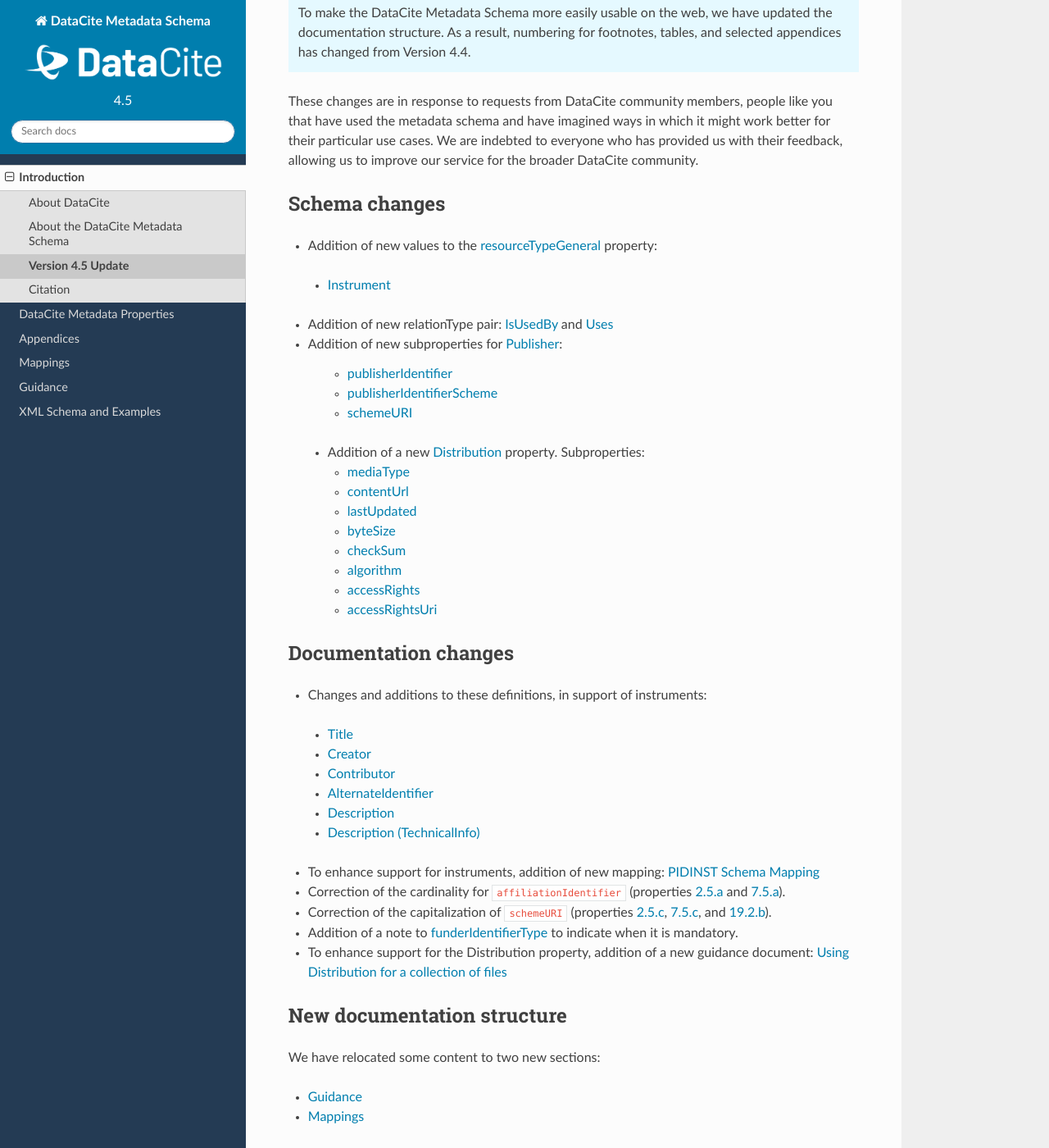
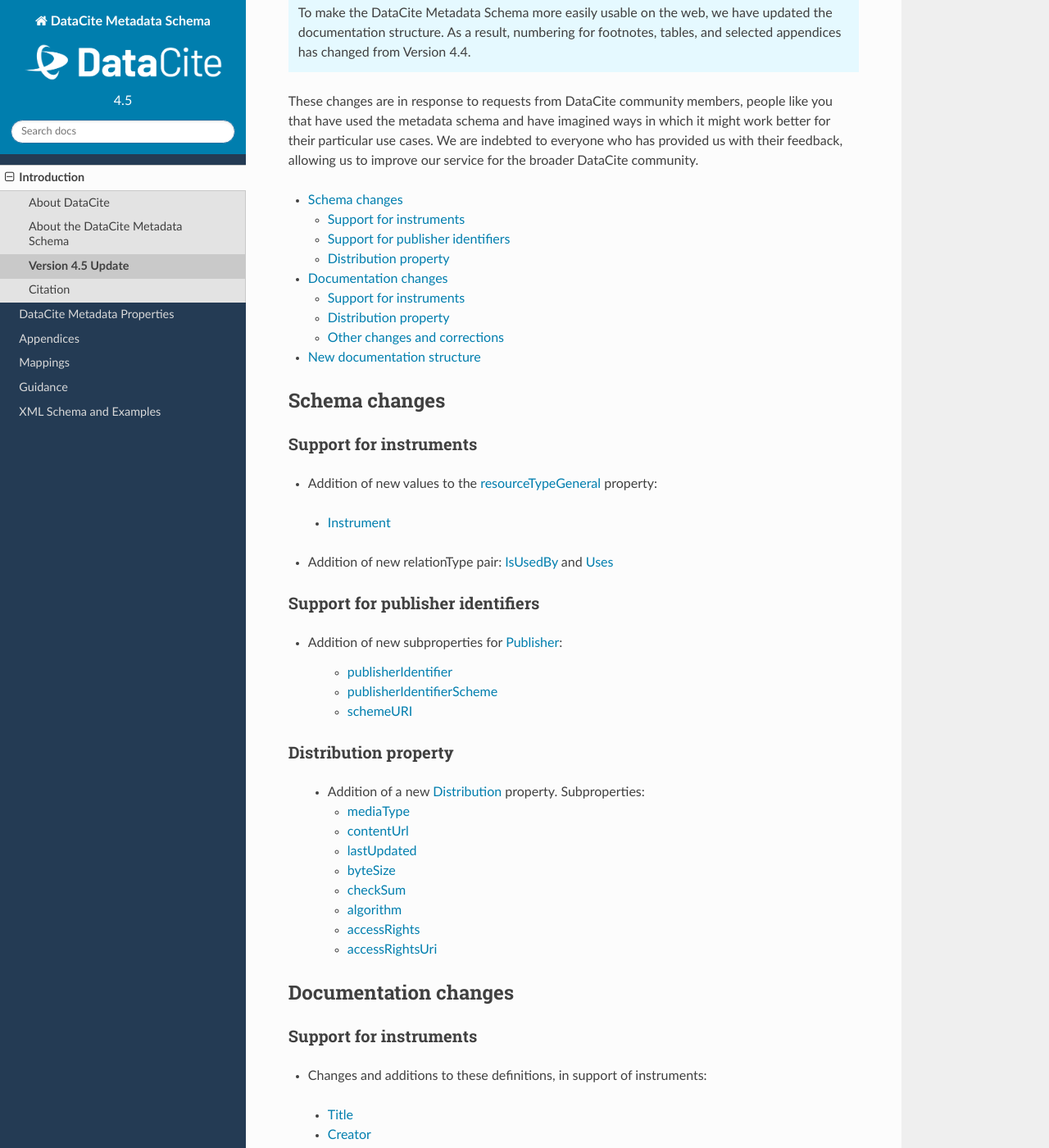
Before and after one commit to datacite/schema-docs, a Sphinx documentation site: the page built from docs/introduction/version_update.rst, in a window 1280 px wide and 1400 px high, scrolled down 413 px. Shown: the whole window at 82% size. Built offline with Sphinx 7.4.7 and the Read the Docs theme 2.0.0, drawn with Linux system fonts in a browser that asks for light colours; comment, search, counter and statistics services are not loaded; some of the changed text lies outside the part shown.

Commit message:
organize version update page

```diff
--- a/docs/introduction/version_update.rst
+++ b/docs/introduction/version_update.rst
@@ -14,8 +14,13 @@ Version 4.5 Update
 
 These changes are in response to requests from DataCite community members, people like you that have used the metadata schema and have imagined ways in which it might work better for their particular use cases. We are indebted to everyone who has provided us with their feedback, allowing us to improve our service for the broader DataCite community.
 
+.. contents:: :local:
+
 Schema changes
 -----------------------------
+
+Support for instruments
+~~~~~~~~~~~~~~~~~~~~~~~~~~~~~~~~~~~~~~
 
 * Addition of new values to the :ref:`resourceTypeGeneral <10.a>` property:
 
@@ -23,11 +28,17 @@ Schema changes
 
 * Addition of new relationType pair: :ref:`IsUsedBy <IsUsedBy>` and :ref:`Uses <Uses>`
 
+Support for publisher identifiers
+~~~~~~~~~~~~~~~~~~~~~~~~~~~~~~~~~~~~~~
+
 * Addition of new subproperties for :doc:`Publisher </properties/mandatory/property_publisher>`:
 
    * :ref:`publisherIdentifier <4.a>`
    * :ref:`publisherIdentifierScheme <4.b>`
    * :ref:`schemeURI <4.c>`
+
+Distribution property
+~~~~~~~~~~~~~~~~~~~~~~~~~~~~~~~~~~~~~~
 
  * Addition of a new :doc:`Distribution </properties/recommended_optional/property_distribution>` property. Subproperties:
 
@@ -44,6 +55,9 @@ Schema changes
 Documentation changes
 -----------------------------
 
+Support for instruments
+~~~~~~~~~~~~~~~~~~~~~~~~~~~~~~~~~~~~~~
+
 * Changes and additions to these definitions, in support of instruments:
 
  * :doc:`Title </properties/mandatory/property_title>`
@@ -54,10 +68,18 @@ Documentation changes
  * :ref:`Description (TechnicalInfo) <TechnicalInfo>`
 
 * To enhance support for instruments, addition of new mapping: :doc:`/mappings/pidinst`
+
+Distribution property
+~~~~~~~~~~~~~~~~~~~~~~~~~~~~~~~~~~~~~~
+
+* To enhance support for the Distribution property, addition of a new guidance document: :doc:`/guidance/distribution`
+
+Other changes and corrections
+~~~~~~~~~~~~~~~~~~~~~~~~~~~~~~~~~~~~~~
+
 * Correction of the cardinality for ``affiliationIdentifier`` (properties :ref:`2.5.a <2.5.a>` and :ref:`7.5.a <7.5.a>`).
 * Correction of the capitalization of ``schemeURI`` (properties :ref:`2.5.c <2.5.a>`, :ref:`7.5.c <7.5.c>`, and :ref:`19.2.b <19.2.b>`).
 * Addition of a note to :ref:`funderIdentifierType <19.2.a>` to indicate when it is mandatory.
-* To enhance support for the Distribution property, addition of a new guidance document: :doc:`/guidance/distribution`
 
 
 New documentation structure
```
